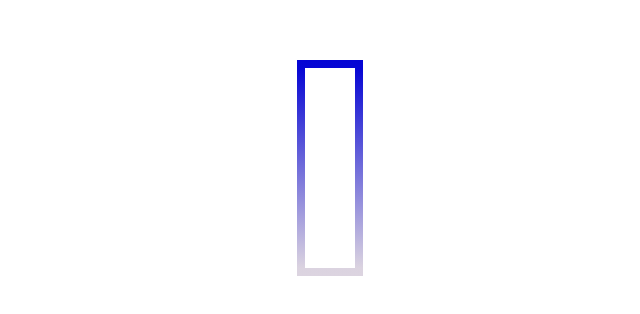
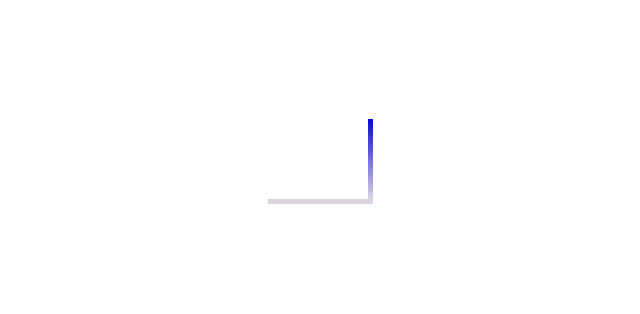
Before and after one commit to mddranasinghe/Test-host, a plain HTML site: page index.html in a window 1280 px wide. Shown: the part 232-546 px from the top of the page, without its empty margins (310-950 px from the left). Drawn offline with Linux system fonts and the light colour scheme.

Commit message:
Update index.html

```diff
--- a/index.html
+++ b/index.html
@@ -5,16 +5,16 @@
     <meta name="viewport" content="width=device-width, initial-scale=1.0">
 
     <style>
-    #a{       width: 50px;
-        height: 200px;
-        border: 8px solid;}
+        #right_path{ height: 80px; width:100px; border-style: solid; border-color: rgb(193, 203, 205); border-top: none; border-left:none ; border-width: 5px; margin-right: 20px; margin-bottom: 10%;}
+
+
 
     html {
         display: grid;
         place-items: center;
         min-height: 100vh;
       }
-      #a {
+      #right_path {
         --angle: 0deg;
         --rotation-angle: 360deg;
         border-image: linear-gradient(var(--angle), #dcd4e0, #0505d4) 1;
@@ -36,7 +36,7 @@
     <title>Document</title>
 </head>
 <body>
-    <table><tr><td> <div id="a"></div>
+    <table><tr><td> <div id="right_path"></div>
 
     </td></tr></table>
 
```
